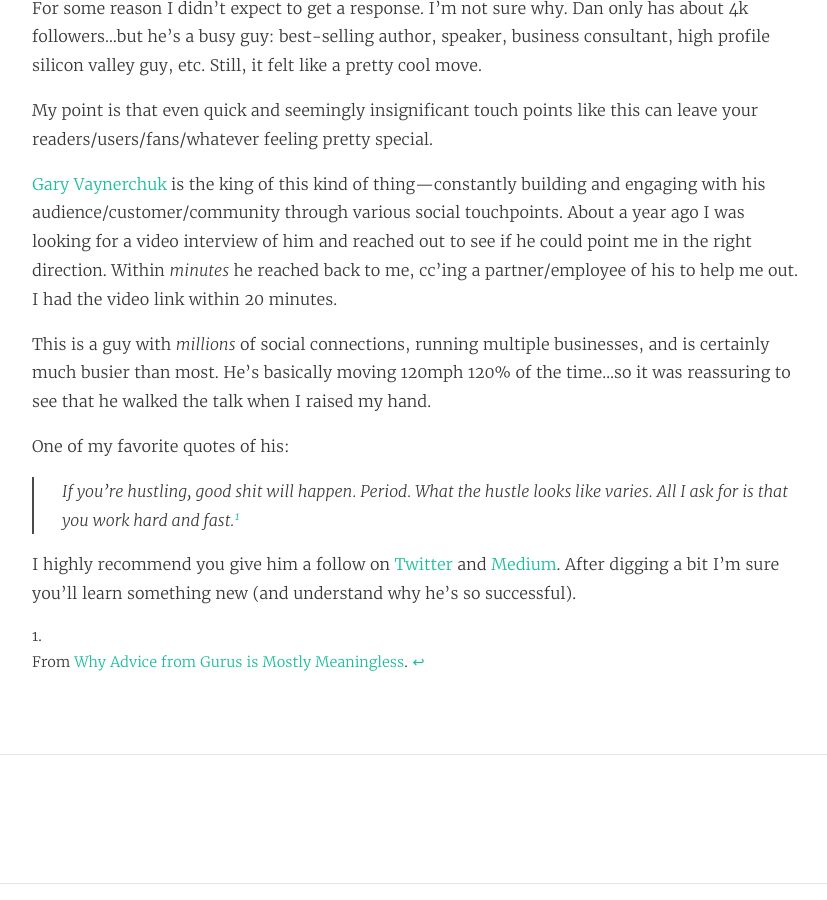
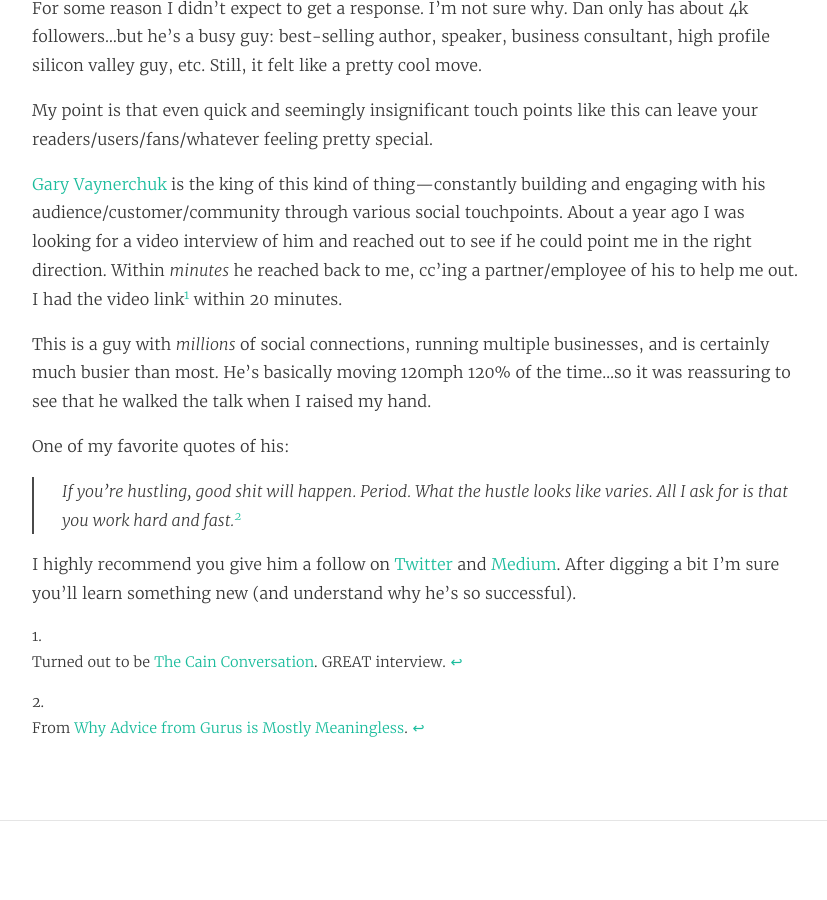
Before and after one commit to emerywebster/emerywebster.github.io, a Jekyll site: the page built from _posts/2015-12-08-social-media-connections.md, in a window 1280 px wide and 900 px high, scrolled down 743 px. Shown: the whole window, without its empty margins (224-1051 px from the left). Built offline with Jekyll 4.4.1, drawn with Linux system fonts in a browser that asks for light colours; nearby versions of some CDN libraries; Markdown is read by kramdown in place of the engine named in the settings; comment, search, counter and statistics services are not loaded.

Commit message:
add video link in footnote

```diff
--- a/_posts/2015-12-08-social-media-connections.md
+++ b/_posts/2015-12-08-social-media-connections.md
@@ -18,14 +18,15 @@ For some reason I didn't expect to get a response. I'm not sure why. Dan only ha
 
 My point is that even quick and seemingly insignificant touch points like this can leave your readers/users/fans/whatever feeling pretty special.
 
-[Gary Vaynerchuk](http://twitter.com/garyvee) is the king of this kind of thing&mdash;constantly building and engaging with his audience/customer/community through various social touchpoints. About a year ago I was looking for a video interview of him and reached out to see if he could point me in the right direction. Within _minutes_ he reached back to me, cc'ing a partner/employee of his to help me out. I had the video link within 20 minutes.
+[Gary Vaynerchuk](http://twitter.com/garyvee) is the king of this kind of thing&mdash;constantly building and engaging with his audience/customer/community through various social touchpoints. About a year ago I was looking for a video interview of him and reached out to see if he could point me in the right direction. Within _minutes_ he reached back to me, cc'ing a partner/employee of his to help me out. I had the video link[^1] within 20 minutes.
 
 This is a guy with _millions_ of social connections, running multiple businesses, and is certainly much busier than most. He's basically moving 120mph 120% of the time...so it was reassuring to see that he walked the talk when I raised my hand.
 
 One of my favorite quotes of his:
 
-> If you’re hustling, good shit will happen. Period. What the hustle looks like varies. All I ask for is that you work hard and fast.[^1]
+> If you’re hustling, good shit will happen. Period. What the hustle looks like varies. All I ask for is that you work hard and fast.[^2]
 
 I highly recommend you give him a follow on [Twitter](http://twitter.com/garyvee) and [Medium](https://medium.com/@garyvee). After digging a bit I'm sure you'll learn something new (and understand why he's so successful).
 
-[^1]:    From [Why Advice from Gurus is Mostly Meaningless](https://medium.com/@garyvee/why-listening-to-gurus-won-t-change-your-lifestyle-cea34330ae76#.ca5l08wrp).
+[^1]:    Turned out to be [The Cain Conversation](https://www.youtube.com/watch?v=lsqaqRBTj_s). GREAT interview.
+[^2]:    From [Why Advice from Gurus is Mostly Meaningless](https://medium.com/@garyvee/why-listening-to-gurus-won-t-change-your-lifestyle-cea34330ae76#.ca5l08wrp).
```
